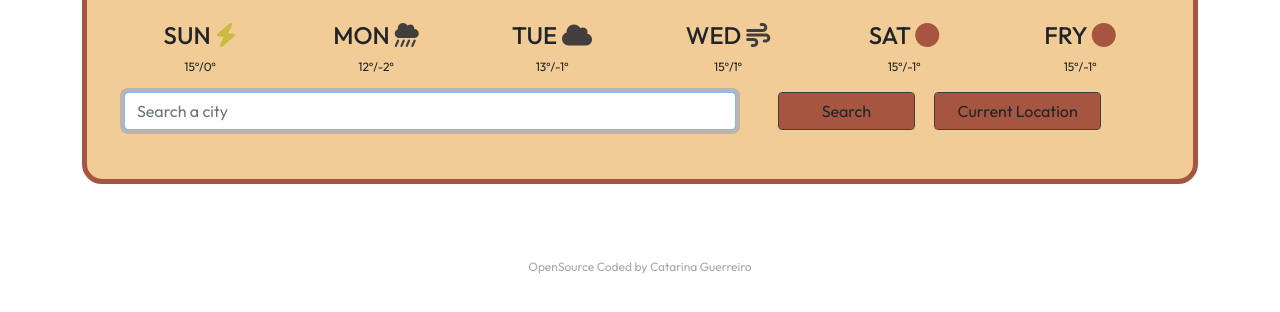
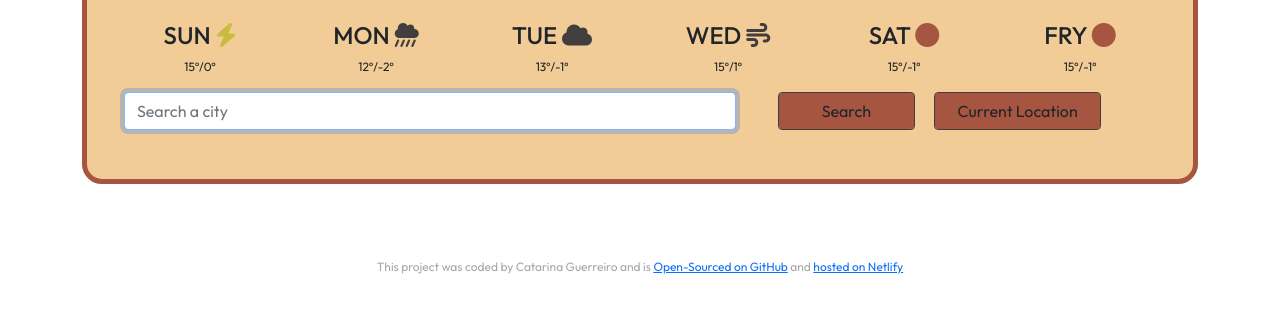
Before and after one commit to ccguerreiro/Week-6-Homework, a plain HTML site: page index.html in a window 1280 px wide. Shown: the part 438-750 px from the top of the page. Drawn offline with nearby package versions, Linux system fonts and the light colour scheme.

Commit message:
Added hosting platform

```diff
--- a/index.html
+++ b/index.html
@@ -134,7 +134,12 @@
       </div>
       </div>
       <br />
-      <p class="author">OpenSource Coded by Catarina Guerreiro</p>
+      <p class="author">This project was coded by Catarina Guerreiro and is
+      <a href="https://github.com/ccguerreiro/Week-6-Homework">
+        Open-Sourced on GitHub</a
+      >
+      and
+      <a href="https://www.netlify.com/"> hosted on Netlify</a></p>
     </div>
     </div>
 </div>
```
